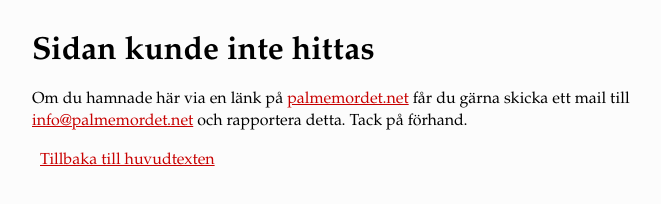
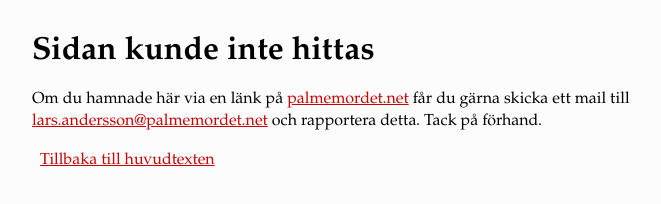
Before and after one commit to palmemordet/palmemordet.net, a plain HTML site: page 404.html in a window 1280 px wide. Shown: the whole page, without its empty margins (288-949 px from the left). Drawn offline with Linux system fonts and the light colour scheme; some icons are missing.

Commit message:
A couple of small fixes.

```diff
--- a/404.html
+++ b/404.html
@@ -21,7 +21,7 @@
 <body>
 	<div id="wrapper">
 		<h1>Sidan kunde inte hittas</h1>
-		<p>Om du hamnade här via en länk på <a href="http://palmemordet.net/">palmemordet.net</a> får du gärna skicka ett mail till <a href="mailto:info@palmemordet.net">info@palmemordet.net</a> och rapportera detta. Tack på förhand.</p>
+		<p>Om du hamnade här via en länk på <a href="http://palmemordet.net/">palmemordet.net</a> får du gärna skicka ett mail till <a href="mailto:lars.andersson@palmemordet.net">lars.andersson@palmemordet.net</a> och rapportera detta. Tack på förhand.</p>
 		<p class="hide-on-print"><i class="icon-circle-arrow-left"></i><a href="..">Tillbaka till huvudtexten</a></p>
 	</div>
 </body>
```
Also changed, not shown: index.html (+1 -1 lines).
